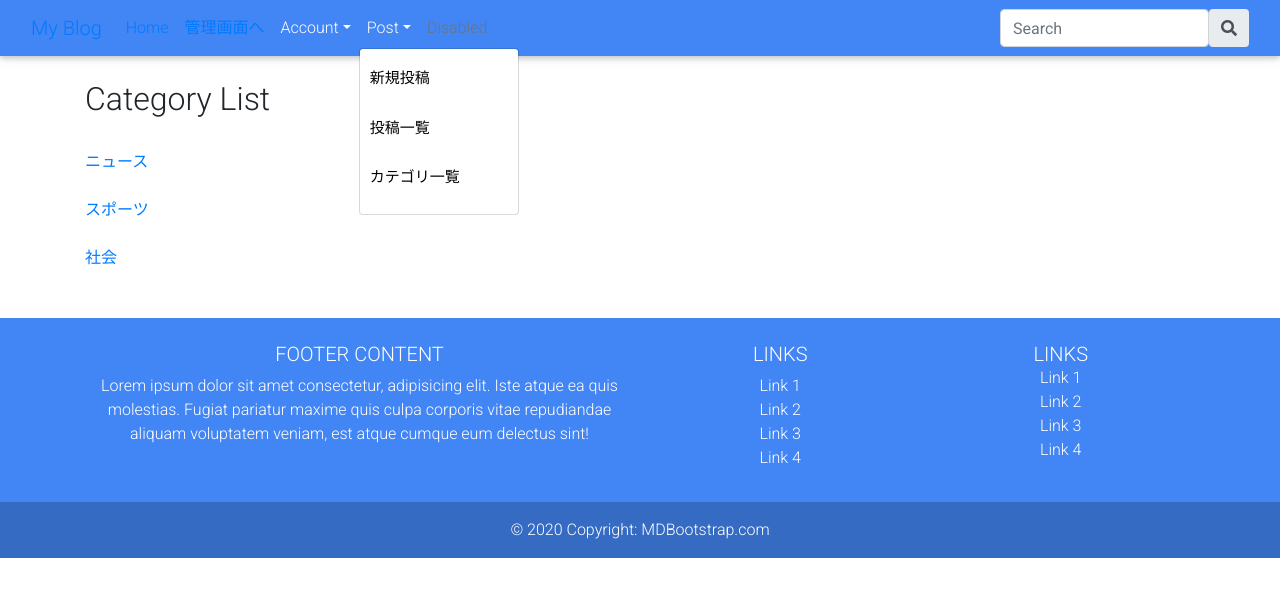
After one commit to skarwaaaa/django-app, a Django app: page /category_list in a window 1280 px wide, after a click on "Post". The commit adds this page. Shown: the top 597 px of the page. Run offline with Django 3.2, Linux system fonts and the light colour scheme; data comes from the database, SQL or seed files in the repository; both versions use the stored data as it was after the commit; some libraries are stand-ins or nearby versions.

```diff
--- a/myproject/myapp/forms.py
+++ b/myproject/myapp/forms.py
@@ -6,7 +6,7 @@ from django.contrib.auth.models import User
 class PostForm(forms.ModelForm):
     class Meta:
         model = Post
-        fields = ('title', 'content')
+        fields = ('title', 'content', 'category')
 
     def __init__(self, *args, **kwargs):
         super().__init__(*args, **kwargs)
--- a/myproject/myapp/models.py
+++ b/myproject/myapp/models.py
@@ -3,7 +3,7 @@ from django.contrib.auth.models import User
 
 class Category(models.Model):
   name = models.CharField('カテゴリー名', max_length=50)
-  name_en = models.CharField('カテゴリー名英語', max_length=10)
+  name_en = models.CharField('カテゴリ名英語', max_length=10)
   created_at = models.DateTimeField(auto_now_add=True)
   updated_at = models.DateTimeField(auto_now=True)
 
--- a/myproject/myapp/templates/myapp/base.html
+++ b/myproject/myapp/templates/myapp/base.html
@@ -82,6 +82,7 @@
               <div class="dropdown-menu dropdown-primary" aria-labelledby="navbarDropdownMenuLink">
                   <a class="dropdown-item" href="{% url 'myapp:post_create' %}">新規投稿</a>
                   <a class="dropdown-item" href="{% url 'myapp:post_list' %}">投稿一覧</a>
+                  <a class="dropdown-item" href="{% url 'myapp:category_list' %}">カテゴリ一覧</a>
               </div>
             </li>
 
--- /dev/null
+++ b/myproject/myapp/templates/myapp/category_list.html
@@ -0,0 +1,17 @@
+{% extends 'myapp/base.html' %}
+
+{% block content %}
+<div class="row">
+    <div class="col-md-9">
+        <br>
+        <h2>Category List</h2>
+        <br>
+    {% for item in category_list %}
+    <a href="{% url 'myapp:category_detail' item.name_en %}">{{ item.name }}</a><br><br>
+        {% endfor %}
+        <br>
+    </div>
+
+</div>
+
+{% endblock %}
--- a/myproject/myapp/templates/myapp/index.html
+++ b/myproject/myapp/templates/myapp/index.html
@@ -20,6 +20,7 @@
         />
         <div class="card-body">
           <h5 class="card-title">{{ item.title }}<small>{{ item.author }}</small></h5>
+          <p>{{ item.category }}</p>
           <p class="card-text">
             {{ item.content }}
           </p>
--- a/myproject/myapp/urls.py
+++ b/myproject/myapp/urls.py
@@ -15,4 +15,7 @@ urlpatterns = [
     path('logout', views.Logout.as_view(), name='logout'),
     path('signup', views.SignUp.as_view(), name='signup'),
     path('like/<int:post_id>', views.Like_add, name='like_add'),
+    path('category_list', views.CategoryList.as_view(), name='category_list'),
+    path('category_detail/<str:name_en>', views.CategoryDetail.as_view(), name='category_detail'),
+
 ]
--- a/myproject/myapp/views.py
+++ b/myproject/myapp/views.py
@@ -1,7 +1,7 @@
 from django.shortcuts import render, resolve_url, redirect
 from django.http import HttpResponse, HttpResponseRedirect
 from django.views.generic import TemplateView, CreateView, DetailView, UpdateView, DeleteView, ListView
-from .models import Post, Like
+from .models import Post, Like, Category
 from django.urls import reverse_lazy
 from .forms import PostForm, LoginForm, SignUpForm
 from django.contrib import messages
@@ -34,15 +34,24 @@ class PostCreate(LoginRequiredMixin, CreateView):
   success_url = reverse_lazy('myapp:index')
 
   def form_valid(self, form):
-      form.instance.author_id = self.request.user.id
-      return super(PostCreate, self).form.valid(form)
+    form.instance.author_id = self.request.user.id
+    return super(PostCreate, self).form_valid(form)
 
   def get_success_url(self):
-    message.success(self.request, 'Postを登録しました。')
+    messages.success(self.request, 'Postを登録しました。')
     return resolve_url('myapp:index')
 
 class PostDetail(DetailView):
-      model = Post
+  model = Post
+
+  def get_context_data(self,*args, **kwargs):
+        detail_data = Post.objects.get(id=self.kwargs['pk'])
+        category_posts = Post.objects.filter(category = detail_data.category).order_by('-created_at')[:5]
+        params = {
+          'object': detail_data,
+          'category_posts': category_posts,
+        }
+        return params
 
 class PostUpdate(OnlyMyPostMixin,UpdateView):
   model = Post
@@ -99,3 +108,22 @@ def Like_add(request, post_id):
 
   messages.success(request, "お気に入りに追加しました!")
   return redirect('myapp:post_detail', post.id)
+
+class CategoryList(ListView):
+  model = Category
+
+class CategoryDetail(DetailView):
+  model= Category
+  slug_field = 'name_en'
+  slug_url_kwarg = 'name_en'
+
+  def get_context_data(self, *args, **kwargs):
+    detail_data = Category.objects.get(name_en = self.kwargs['name_en'])
+    category_posts = Post.objects.filter(category = detail_data.id).order_by('-created_at')
+
+    params = {
+      'object': detail_data,
+      'category_posts': category_posts,
+    }
+
+    return params
```
Also changed, not shown: myproject/myapp/templates/myapp/category_detail.html (added, +21 -0 lines), myproject/myapp/templates/myapp/post_detail.html (+14 -0 lines), myproject/myapp/templates/myapp/post_form.html (+6 -1 lines), myproject/db.sqlite3.
